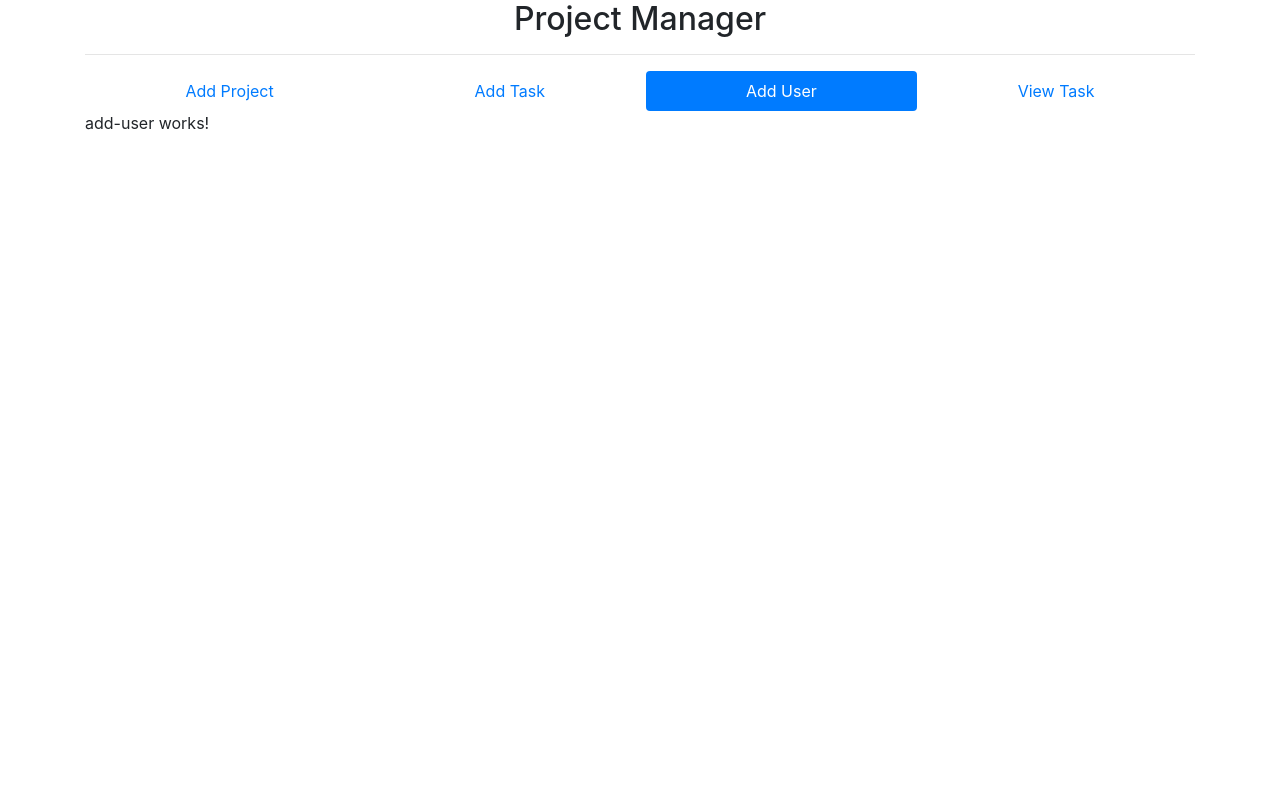
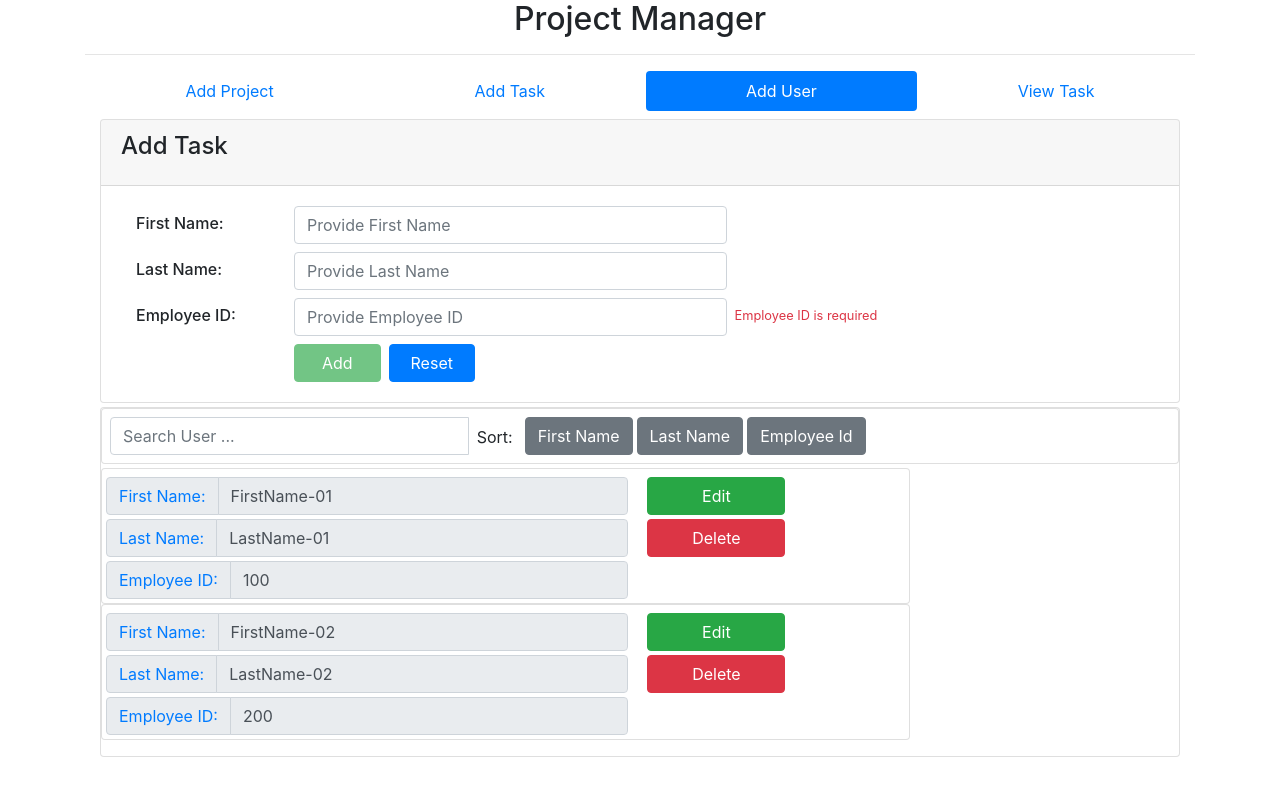
Before and after one commit to selvamsubramani/ProjectManager, an Angular app: page /adduser in a window 1280 px wide. Shown: the top 796 px of the page. Built offline with nearby package versions, Linux system fonts and the light colour scheme.

Commit message:
User change is done

```diff
--- a/src/app/model/user.ts
+++ b/src/app/model/user.ts
@@ -2,5 +2,5 @@ export class User {
     Id: number;
     FirstName: string;
     LastName: string;
-    EmployeeId: string;
+    EmployeeId: number;
 }
--- a/src/app/ui/add-user/add-user.component.html
+++ b/src/app/ui/add-user/add-user.component.html
@@ -1 +1,102 @@
-<p>add-user works!</p>
+<div class="container mt-2">
+    <section name="user" class="card">
+
+        <div class="card-header">
+            <h4 class="card-title">Add Task</h4>
+        </div>
+
+        <div class="card-body">
+
+            <form #f="ngForm">
+
+                <div class="mb-2 input-group">
+                    <h6 class="col-1 col-md-2 col-sm-3 mt-2">First Name: </h6>
+                    <input type="text" name="firstname" class="form-control col-4 col-md-5 col-sm-6 rounded"
+                        placeholder="Provide First Name" required [(ngModel)]="user.FirstName" #firstname="ngModel"
+                        [class.is-invalid]="firstname.invalid && firstname.touched"
+                        [class.is-valid]="firstname.valid && firstname.touched">
+                    <small [class.d-none]="firstname.valid || firstname.untouched" class="text-danger ml-2 mt-2">
+                        First name is required
+                    </small>
+                </div>
+
+                <div class="mb-2 input-group">
+                    <h6 class="col-1 col-md-2 col-sm-3 mt-2">Last Name: </h6>
+                    <input type="text" name="lastname" class="form-control col-4 col-md-5 col-sm-6 rounded"
+                        placeholder="Provide Last Name" required [(ngModel)]="user.LastName" #lastname="ngModel"
+                        [class.is-invalid]="lastname.invalid && lastname.touched"
+                        [class.is-valid]="lastname.valid && lastname.touched">
+                    <small [class.d-none]="lastname.valid || lastname.untouched" class="text-danger ml-2 mt-2">
+                        Last name is required
+                    </small>
+                </div>
+
+                <div class="mb-2 input-group">
+                    <h6 class="col-1 col-md-2 col-sm-3 mt-2">Employee ID: </h6>
+                    <input type="number" name="employeeId" class="form-control col-4 col-md-5 col-sm-6 rounded"
+                        placeholder="Provide Employee ID" required [(ngModel)]="user.EmployeeId" #employeeId="ngModel"
+                        [class.is-invalid]="employeeId.invalid && lastname.touched"
+                        [class.is-valid]="employeeId.valid && employeeId.touched">
+                    <small [class.d-none]="employeeId.valid || lastname.employeeId" class="text-danger ml-2 mt-2">
+                        Employee ID is required
+                    </small>
+                </div>
+
+                <div class="input-group">
+                    <span class="col-1 col-md-2 col-sm-3"></span>
+                    <input type="button" name="userbutton" class="btn btn-success col-1"
+                        value="{{  user.Id > 0 ? 'Update' : 'Add' }}"
+                        [disabled]="firstname.invalid || lastname.invalid || employeeId.invalid">
+                    <input type="reset" class="ml-2 btn btn-primary col-1">
+                </div>
+
+            </form>
+        </div>
+    </section>
+
+    <section name="viewusers" class="card mt-1">
+
+        <section name="searchsortuser" class="card">
+            <div class="input-group mt-2 mb-2 ml-2">
+                <input type="text" class="form-control col-4" placeholder="Search User ...">
+                <span class="ml-2 mr-2 pt-2">Sort:</span>
+                <input type="button" class="ml-1 btn btn-secondary" value="First Name">
+                <input type="button" class="ml-1 btn btn-secondary" value="Last Name">
+                <input type="button" class="ml-1 btn btn-secondary" value="Employee Id">
+            </div>
+        </section>
+
+        <div class="table mt-1">
+            <div class="card w-75" *ngFor="let u of users">
+                <div class="row p-1 ">
+
+                    <div class="input-group col-8 mt-1">
+                        <div class="input-group-prepend">
+                            <span class="input-group-text text-primary" id="firstname">First Name:</span>
+                        </div>
+                        <input type="text" class="form-control" [disabled]="true" value="{{ u.FirstName }}">
+                    </div>
+
+                    <input type="button" class="ml-1 mt-1 col-2 btn btn-success" value="Edit">
+
+                    <div class="input-group col-8 mt-1">
+                        <div class="input-group-prepend">
+                            <span class="input-group-text text-primary" id="lastname">Last Name:</span>
+                        </div>
+                        <input type="text" class="form-control" [disabled]="true" value="{{ u.LastName }}">
+                    </div>
+
+                    <input type="button" class="ml-1 mt-1 col-2 btn btn-danger col-1" value="Delete">
+
+                    <div class="input-group col-8 mt-1">
+                        <div class="input-group-prepend">
+                            <span class="input-group-text text-primary" id="employeeId">Employee ID:</span>
+                        </div>
+                        <input type="text" class="form-control" [disabled]="true" value="{{ u.EmployeeId }}">
+                    </div>
+
+                </div>
+            </div>
+        </div>
+    </section>
+</div>
--- a/src/app/ui/add-user/add-user.component.ts
+++ b/src/app/ui/add-user/add-user.component.ts
@@ -1,15 +1,24 @@
 import { Component, OnInit } from '@angular/core';
+import { User } from 'src/app/model/user';
 
 @Component({
   selector: 'app-add-user',
   templateUrl: './add-user.component.html',
   styleUrls: ['./add-user.component.css']
 })
+
 export class AddUserComponent implements OnInit {
 
+  user: User;
+  users: User[];
   constructor() { }
 
   ngOnInit() {
+    this.user = new User();
+    this.users = [
+      { Id: 1, FirstName: 'FirstName-01', LastName: 'LastName-01', EmployeeId: 100 },
+      { Id: 2, FirstName: 'FirstName-02', LastName: 'LastName-02', EmployeeId: 200 }
+    ];
   }
 
 }
```
